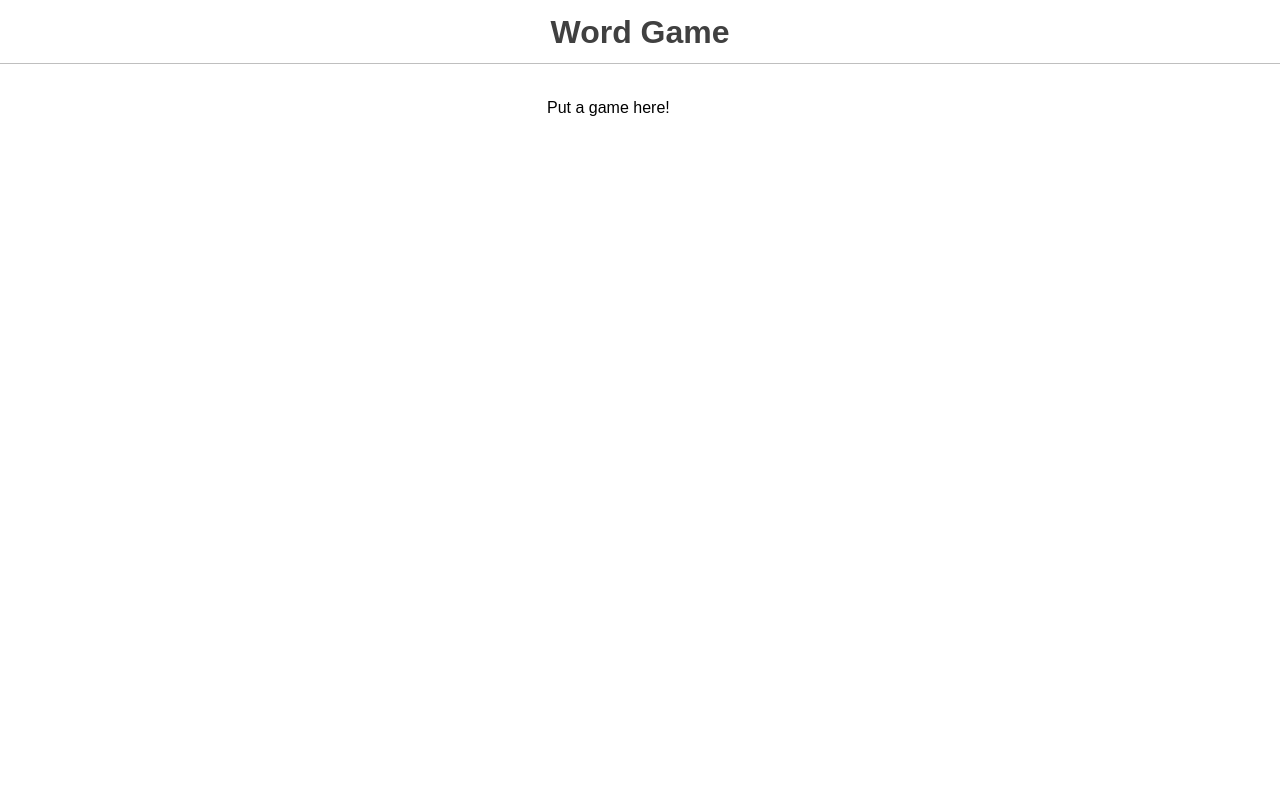
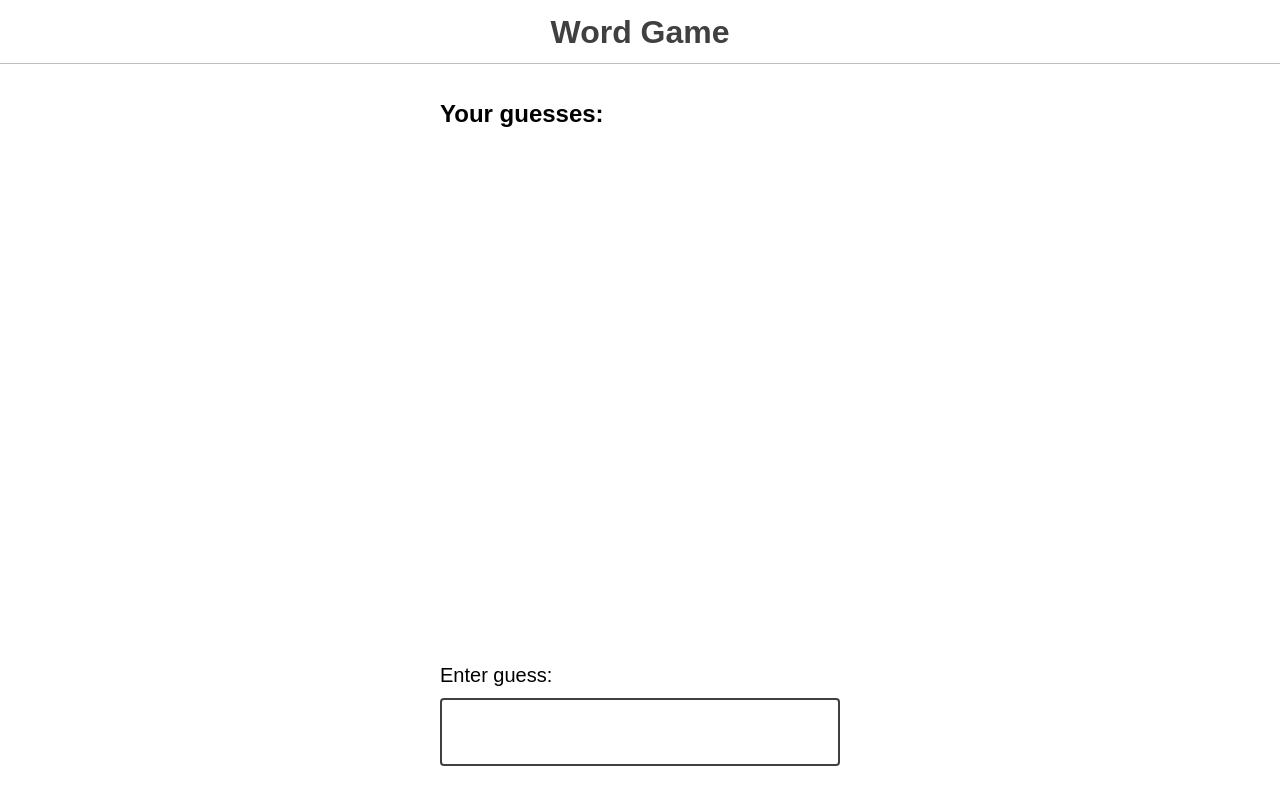
Before and after one commit to joy-of-react/project-wordle, a React (Vite) app: page / in a window 1280 px wide. Built offline with nearby package versions, Linux system fonts and the light colour scheme.

Commit message:
feat: user guesses board - not completed

```diff
--- a/src/components/Game/Game.js
+++ b/src/components/Game/Game.js
@@ -2,14 +2,22 @@ import React from 'react';
 
 import { sample } from '../../utils';
 import { WORDS } from '../../data';
+import UserInput from '../UserInput';
+import UserGuesses from '../UserGuesses';
 
 // Pick a random word on every pageload.
 const answer = sample(WORDS);
 // To make debugging easier, we'll log the solution in the console.
-console.info({ answer });
+console.log({ answer });
+
 
 function Game() {
-  return <>Put a game here!</>;
+  const [guesses, setGuesses] = React.useState([]);
+
+  return <>
+    <UserGuesses guesses={guesses} />
+    <UserInput guesses={guesses} setGuesses={setGuesses} />
+  </>;
 }
 
 export default Game;
--- /dev/null
+++ b/src/components/UserGuesses/UserGuesses.js
@@ -0,0 +1,22 @@
+import React from 'react';
+
+function UserGuesses({ guesses }) {
+  return (
+    <>
+      <h2>Your guesses:</h2>
+      <div className='guess-results'>
+        {guesses.map((guess, index) => (
+          <p className='guess' key={index}>
+            {guess.split('').map((letter, letterIndex) => {
+              <span className='cell' key={letter}>
+                {letter}
+              </span>
+              })}
+          </p>
+        ))}
+      </div>
+    </>
+  );
+}
+
+export default UserGuesses;
--- /dev/null
+++ b/src/components/UserGuesses/index.js
@@ -0,0 +1,2 @@
+export * from './UserGuesses';
+export { default } from './UserGuesses';
--- /dev/null
+++ b/src/components/UserInput/UserInput.js
@@ -0,0 +1,41 @@
+import React from 'react';
+
+function UserInput({ guesses, setGuesses }) {
+  const [guess, setGuess] = React.useState('');
+
+  const handleChange = (event) => {
+    setGuess(event.target.value.toUpperCase());
+  }
+
+  const handleSubmit = (event) => {
+    event.preventDefault();
+    console.log(guess);
+
+    const newGuesses = [...guesses];
+
+    newGuesses.push(guess);
+
+    setGuesses(newGuesses);
+
+    setGuess('');
+  }
+
+  return (
+    <form
+      className='guess-input-wrapper'
+      onSubmit={handleSubmit}
+    >
+      <label htmlFor='guess-input' >Enter guess:</label>
+      <input
+        id='guess-input'
+        type='text'
+        value={guess}
+        pattern='\w{5}'
+        onChange={handleChange}
+        required
+      />
+    </form>
+  );
+}
+
+export default UserInput;
--- /dev/null
+++ b/src/components/UserInput/index.js
@@ -0,0 +1,2 @@
+export * from './UserInput';
+export { default } from './UserInput';
```
